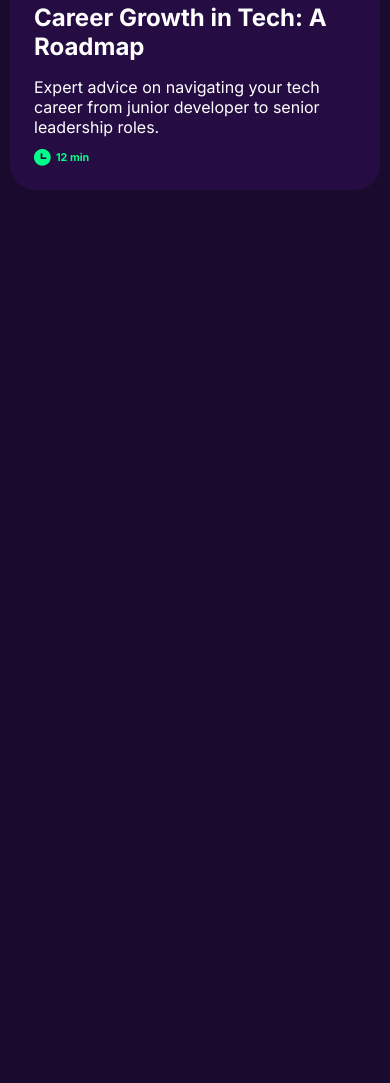
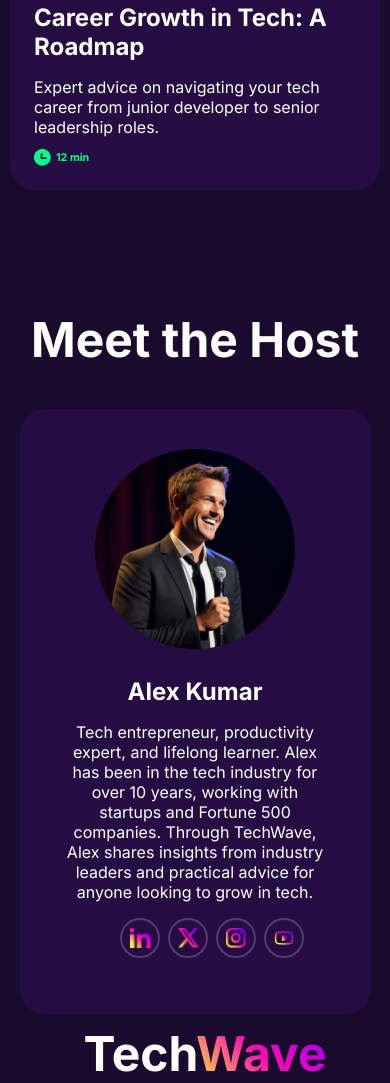
Before and after one commit to mdnahidooo/B13-A02-TechWave, a plain HTML site: page index.html in a window 390 px wide. Shown: the part 5789-6872 px from the top of the page. Before the commit the page ends 6099 px from the top, so only its background shows below. Drawn offline with Linux system fonts and the light colour scheme.

Commit message:
The host section finished with responsiveness

```diff
--- a/index.html
+++ b/index.html
@@ -195,11 +195,38 @@
             </div>
         </section>
 
-        <section>
 
+        <!-- Meet the Host section -->
+        <section class="host">
+            <h2 class="section-title">Meet the Host</h2>
+
+            <div class="host-container display-flex">
+                <div class="host-img">
+                    <img src="./assets/host.png" alt="">
+                </div>
+
+                <div class="host-description">
+                    <h1 class="host-name">Alex Kumar</h1>
+                    <p>Tech entrepreneur, productivity expert, and lifelong learner. Alex has been in the tech industry
+                        for over 10 years, working with startups and Fortune 500 companies. Through TechWave, Alex
+                        shares insights from industry leaders and practical advice for anyone looking to grow in tech.
+                    </p>
+
+                    <div class="social-icon">
+                        <a href=""><img src="./assets/linkedin.png" alt=""></a>
+                        <a href=""><img src="./assets/x.png" alt=""></a>
+                        <a href=""><img src="./assets/instagram.png" alt=""></a>
+                        <a href=""><img src="./assets/youtube.png" alt=""></a>
+
+                    </div>
+
+                </div>
+
+            </div>
         </section>
     </main>
-    <footer>
+    <footer class="footer-section">
+        <h1 class="brand" style="text-align: center;">Tech<span class="brand-color">Wave</span></h1>
 
     </footer>
 
--- a/styles/styles.css
+++ b/styles/styles.css
@@ -19,6 +19,7 @@
 .display-grid {
     display: grid;
 }
+
 
 body {
     color: white;
@@ -250,10 +251,42 @@ p {
     color: #00FF88;
 }
 
+/* Meet the host styles */
+.host-container {
+    background-color: rgba(53, 17, 101, 0.4);
+    padding: 40px;
+    gap: 24px;
+    justify-content: center;
+    align-items: center;
+    border-radius: 25px;
+    margin-bottom: 130px;
+}
 
+.social-icon {
+    margin-top: 16px;
+    display: flex;
+    align-items: center;
+}
 
+.social-icon a {
+    width: 40px;
+    height: 40px;
+    padding: 0.5rem;
+    border-radius: 50%;
+    background-color: transparent;
+    border: 2px solid #533C72;
+    box-sizing: border-box;
+    flex-shrink: 0;
 
+    margin-right: 8px;
+}
 
+.social-icon img {
+    height: 20px;
+    display: block;
+}
+
+/* footer section styles */
 
 
 
@@ -307,10 +340,23 @@ p {
         grid-column: auto;
     }
 
-    .episodes-container {
+    .episodes-container,
+    .host-container {
         flex-direction: column;
         max-width: 90%;
         margin: 10px auto;
+        justify-content: center;
     }
 
+    .host-description {
+        text-align: center;
+        gap: 24px;
+    }
+
+    .social-icon {
+        max-width: 150px;
+        margin: 16px auto;
+    }
+
+
 }
```
Also changed, not shown: assets/instagram2.png (added).
